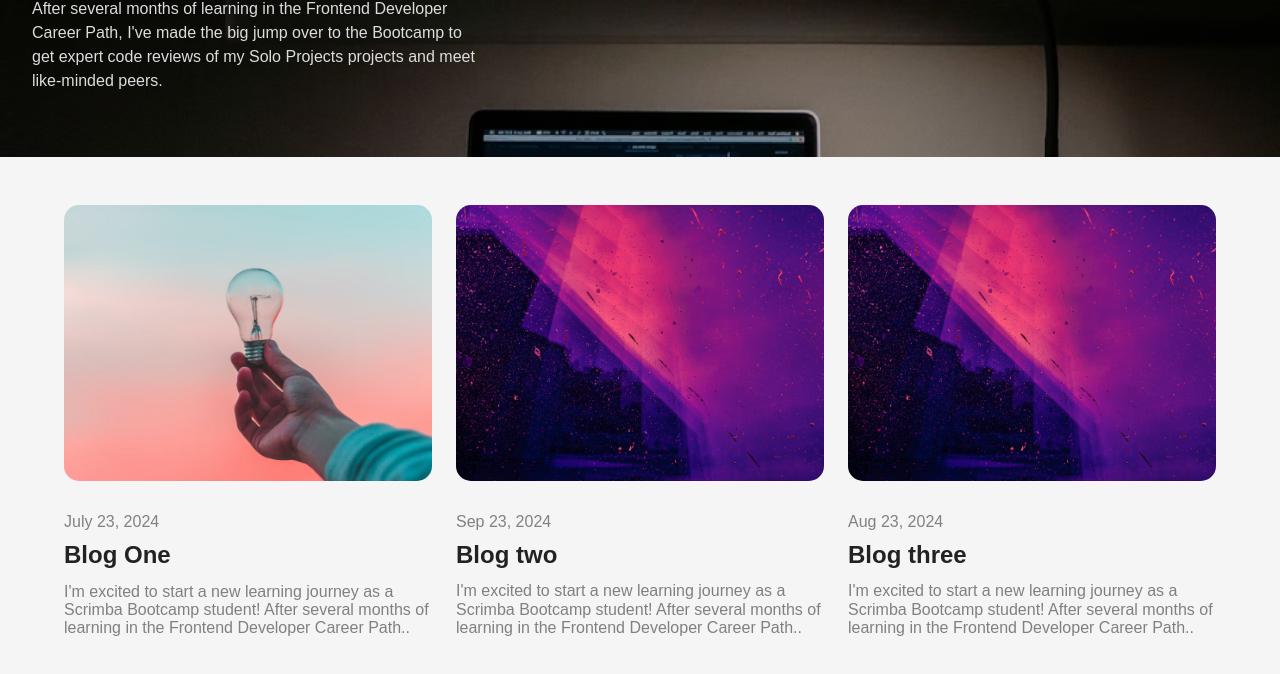
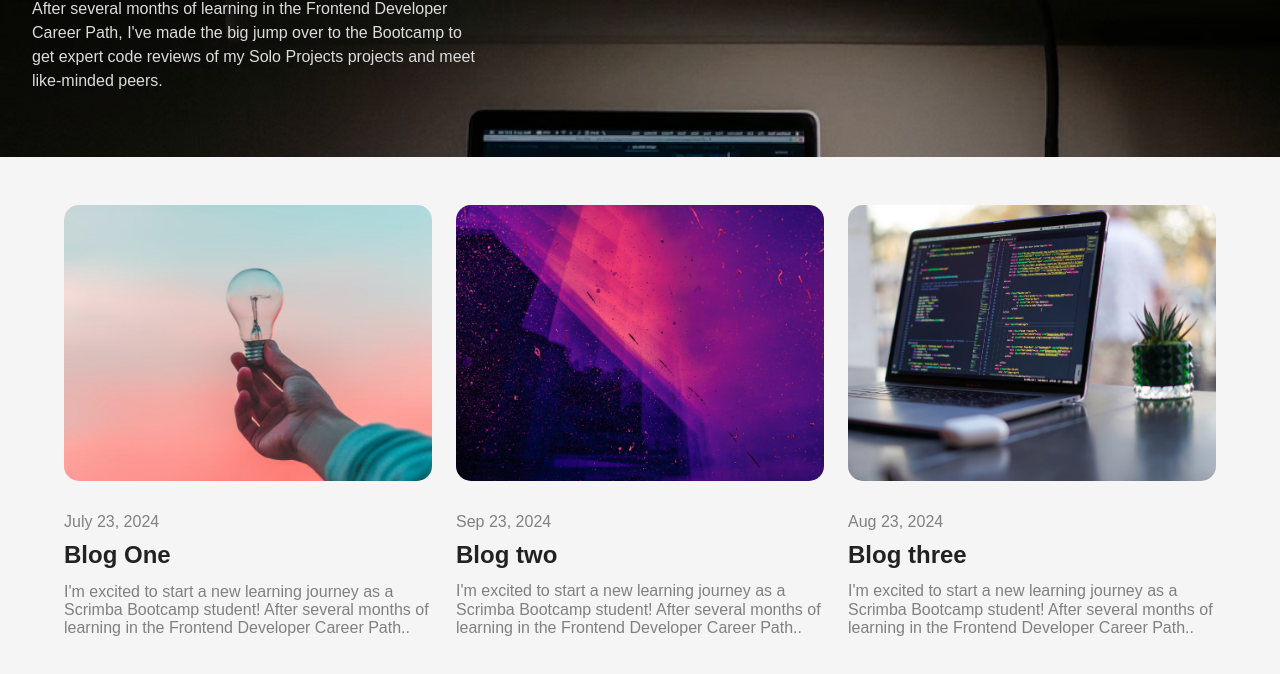
Before and after one commit to nils-n/scrimba-responsive-blog, a website built with Vite: page index.html in a window 1280 px wide. Shown: the part 366-1040 px from the top of the page. Built offline with nearby package versions, Linux system fonts and the light colour scheme.

Commit message:
update blog preview image

```diff
--- a/index.html
+++ b/index.html
@@ -48,7 +48,7 @@
         </p>
       </div>
       <div class="card">
-        <img class="card-img" src="./images/blog-image-05.png" alt="" />
+        <img class="card-img" src="./images/blog-image-06.png" alt="" />
         <p class="date">Aug 23, 2024</p>
         <h3>Blog three</h3>
         <p class="blog-preview-text">
```
